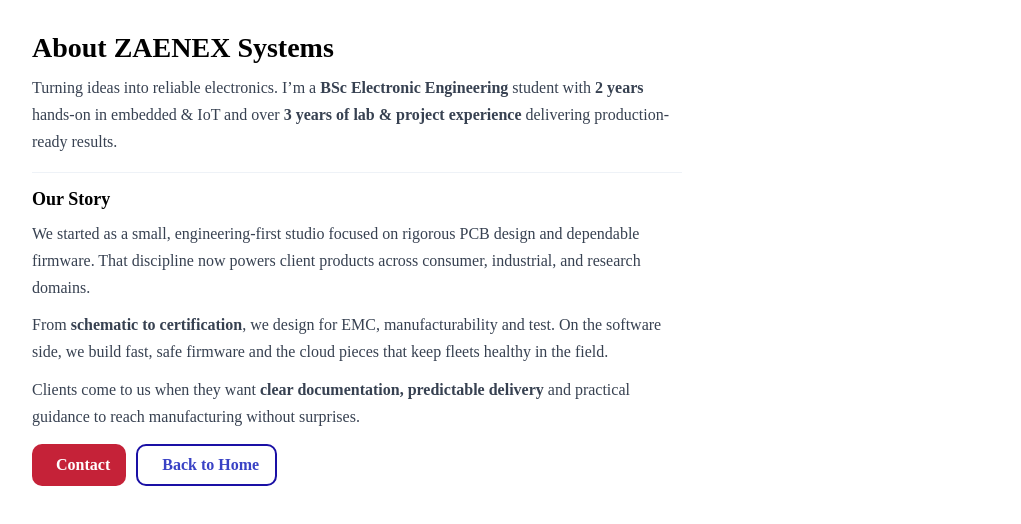
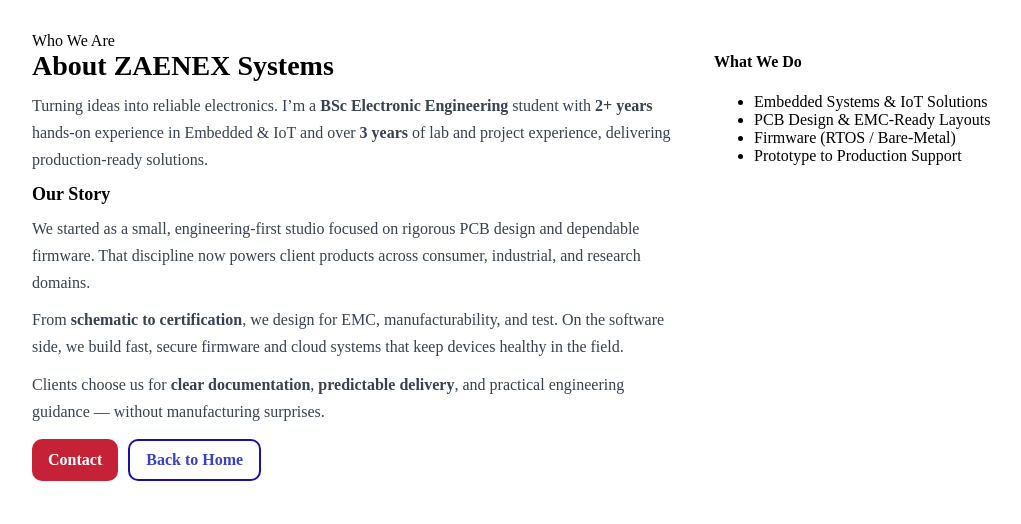
Before and after one commit to zaenextech-debug/StaticIoTWebsite-, a plain HTML site: page about-overview.html in a window 1280 px wide. Shown: the whole page, without its empty margins (58-1079 px from the left). Drawn offline with Linux system fonts and the light colour scheme.

Commit message:
Update about-overview.html

```diff
--- a/about-overview.html
+++ b/about-overview.html
@@ -1,43 +1,60 @@
 <link rel="stylesheet" href="about.css">
+
 <section class="about-block">
   <div class="about-grid">
+
+    <!-- LEFT CONTENT -->
     <div class="about-text">
+      <span class="about-tag">Who We Are</span>
+
       <h2>About ZAENEX Systems</h2>
-      <p>
+
+      <p class="about-lead">
         Turning ideas into reliable electronics. I’m a
         <strong>BSc Electronic Engineering</strong> student with
-        <strong>2 years</strong> hands-on in embedded & IoT and over
-        <strong>3 years of lab & project experience</strong> delivering production-ready results.
+        <strong>2+ years</strong> hands-on experience in Embedded & IoT
+        and over <strong>3 years</strong> of lab and project experience,
+        delivering production-ready solutions.
       </p>
 
-      <hr>
+      <h3>Our Story</h3>
 
-      <h3>Our Story</h3>
       <p>
-        We started as a small, engineering-first studio focused on rigorous PCB design and dependable
-        firmware. That discipline now powers client products across consumer, industrial, and research domains.
+        We started as a small, engineering-first studio focused on rigorous
+        PCB design and dependable firmware. That discipline now powers
+        client products across consumer, industrial, and research domains.
       </p>
+
       <p>
-        From <strong>schematic to certification</strong>, we design for EMC, manufacturability and test.
-        On the software side, we build fast, safe firmware and the cloud pieces that keep fleets healthy in the field.
+        From <strong>schematic to certification</strong>, we design for EMC,
+        manufacturability, and test. On the software side, we build fast,
+        secure firmware and cloud systems that keep devices healthy in the field.
       </p>
+
       <p>
-        Clients come to us when they want
-        <strong>clear documentation, predictable delivery</strong> and practical guidance
-        to reach manufacturing without surprises.
+        Clients choose us for
+        <strong>clear documentation</strong>,
+        <strong>predictable delivery</strong>, and practical engineering
+        guidance — without manufacturing surprises.
       </p>
 
       <div class="about-cta">
-        <a href="contact.html" class="btn btn-green">
-          <i class="fas fa-envelope"></i> Contact
-        </a>
-        <a href="index.html" class="btn btn-outline">
-          <i class="fas fa-home"></i> Back to Home
-        </a>
+        <a href="index.html#contact" class="btn btn-green">Contact</a>
+
+        <a href="index.html" class="btn btn-outline">Back to Home</a>
       </div>
     </div>
 
+    <!-- RIGHT CARD -->
+    <div class="about-card">
+      <h4>What We Do</h4>
+      <ul>
+        <li>Embedded Systems & IoT Solutions</li>
+        <li>PCB Design & EMC-Ready Layouts</li>
+        <li>Firmware (RTOS / Bare-Metal)</li>
+        <li>Prototype to Production Support</li>
+      </ul>
+    </div>
 
-    </div>
   </div>
 </section>
```
